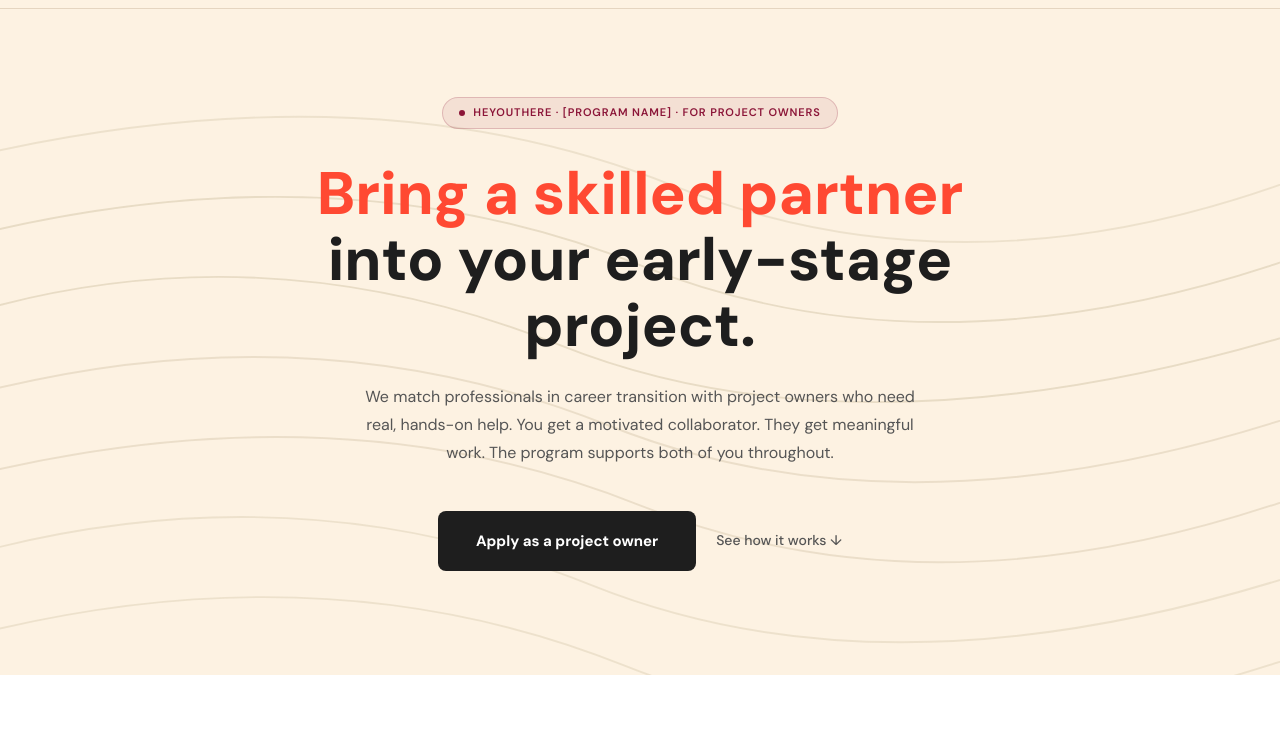
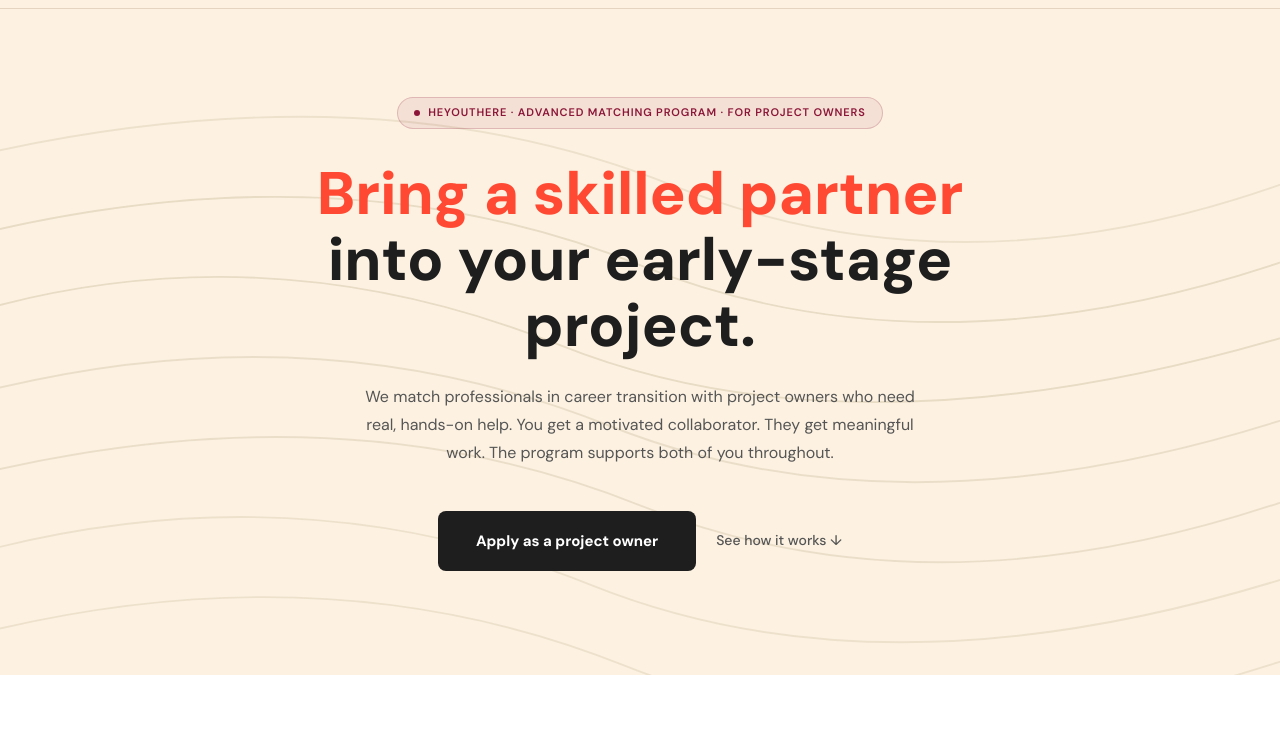
Before and after one commit to HeYouThere/program, a plain HTML site: page index.html in a window 1280 px wide. Shown: the part 55-800 px from the top of the page. Drawn offline with Linux system fonts and the light colour scheme.

Commit message:
Update index.html

```diff
--- a/index.html
+++ b/index.html
@@ -662,7 +662,7 @@ section {
 <!-- HERO -->
 <section class="hero">
   <div class="hero-inner">
-    <div class="hero-badge">Heyouthere · [Program Name] · For Project Owners</div>
+    <div class="hero-badge">Heyouthere · Advanced Matching Program · For Project Owners</div>
     <h1><span class="orange">Bring a skilled partner</span><br>into your early-stage project.</h1>
     <p class="hero-sub">We match professionals in career transition with project owners who need real, hands-on help. You get a motivated collaborator. They get meaningful work. The program supports both of you throughout.</p>
     <div class="hero-actions">
```
